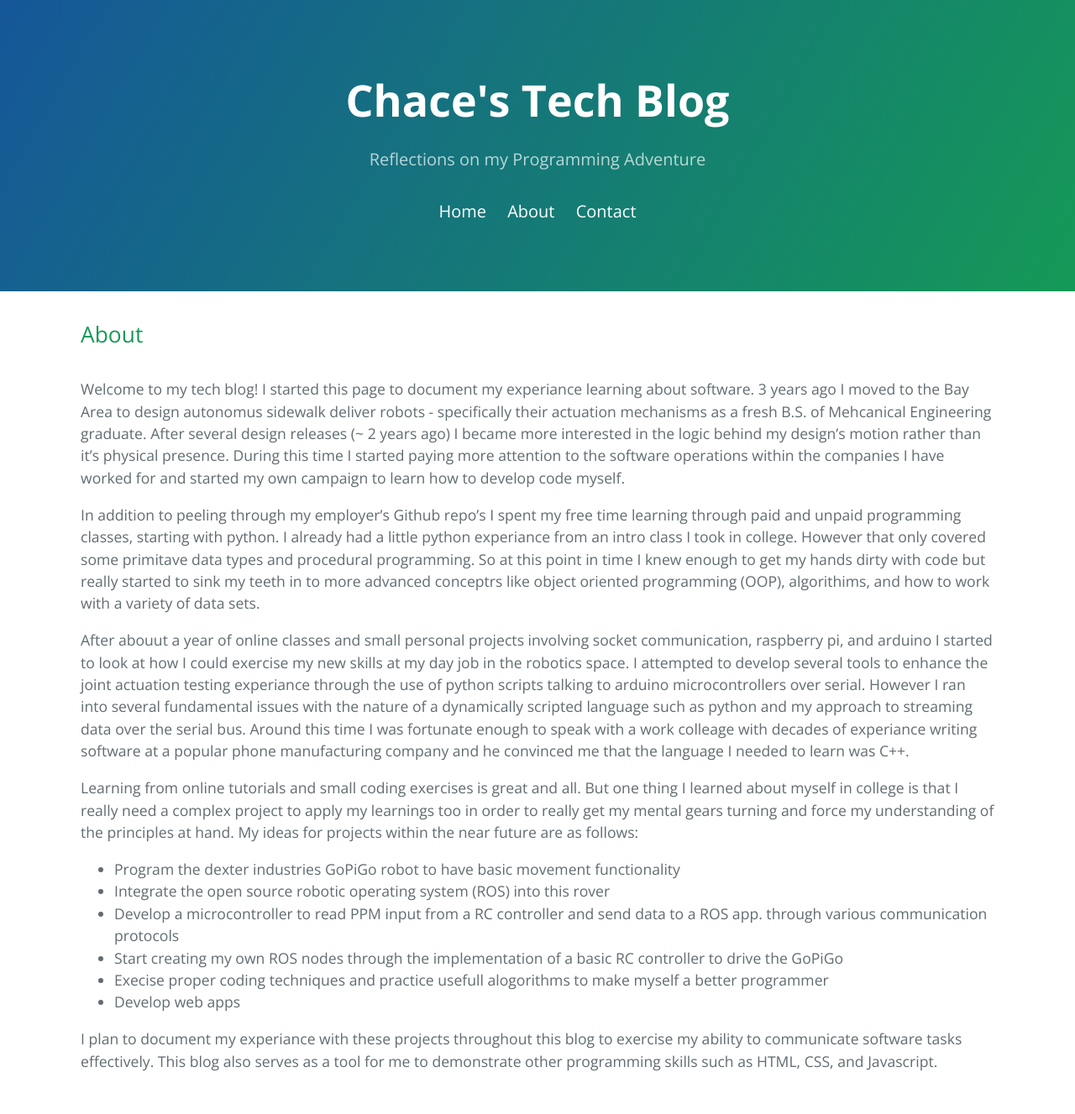
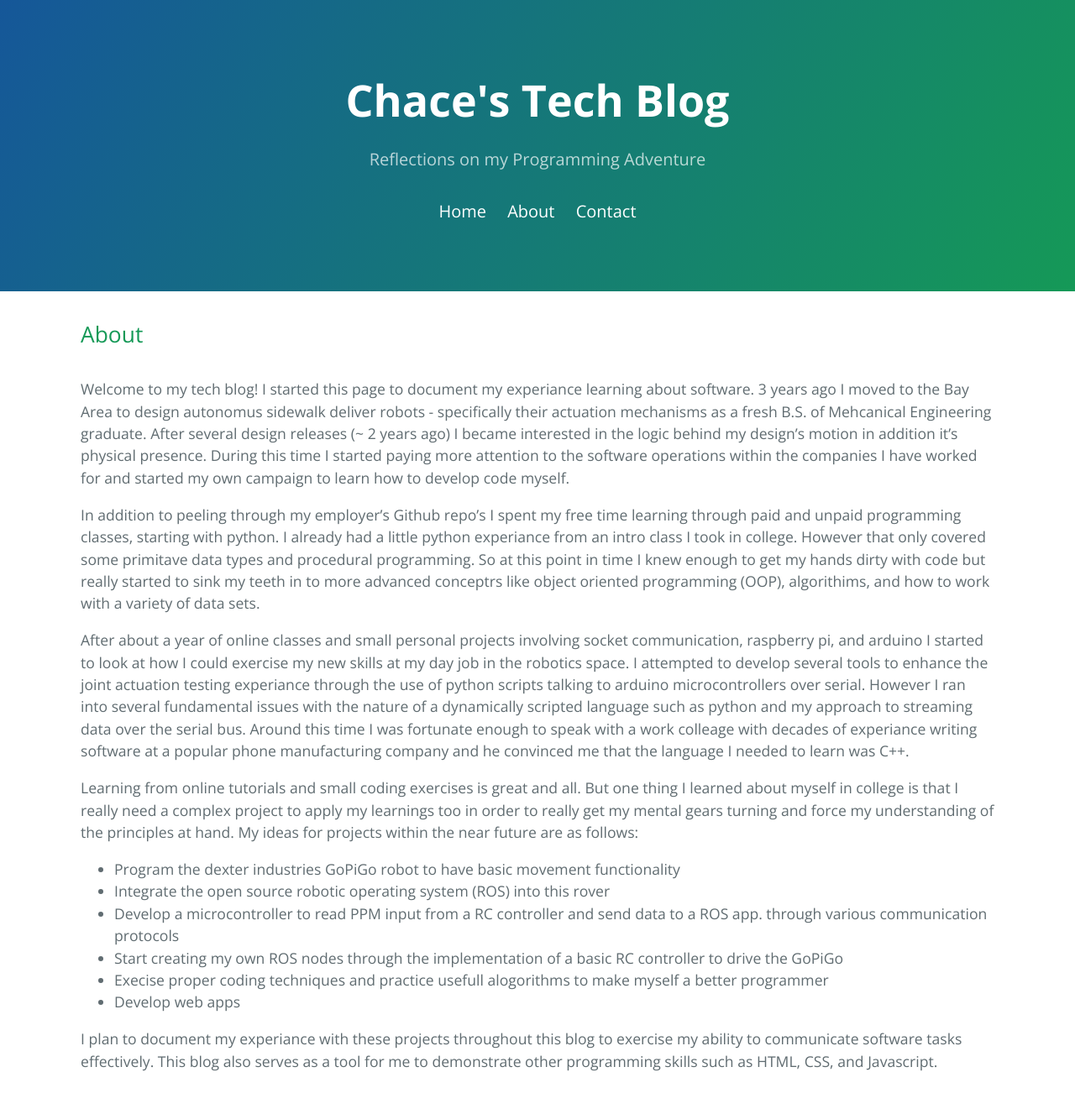
Before and after one commit to chacebot/chacebot.github.io, a Jekyll site: the page built from about.md, in a window 1280 px wide. Shown: the whole page at 84% size. Built offline with Jekyll 4.4.1, drawn with Linux system fonts in a browser that asks for light colours.

Commit message:
updated about

```diff
--- a/about.md
+++ b/about.md
@@ -3,11 +3,11 @@ title: About
 layout: post
 ---
 
-Welcome to my tech blog! I started this page to document my experiance learning about software. 3 years ago I moved to the Bay Area to design autonomus sidewalk deliver robots - specifically their actuation mechanisms as a fresh B.S. of Mehcanical Engineering graduate. After several design releases (~ 2 years ago) I became more interested in the logic behind my design's motion rather than it's physical presence. During this time I started paying more attention to the software operations within the companies I have worked for and started my own campaign to learn how to develop code myself.
+Welcome to my tech blog! I started this page to document my experiance learning about software. 3 years ago I moved to the Bay Area to design autonomus sidewalk deliver robots - specifically their actuation mechanisms as a fresh B.S. of Mehcanical Engineering graduate. After several design releases (~ 2 years ago) I became interested in the logic behind my design's motion in addition it's physical presence. During this time I started paying more attention to the software operations within the companies I have worked for and started my own campaign to learn how to develop code myself.
 
 In addition to peeling through my employer's Github repo's I spent my free time learning through paid and unpaid programming classes, starting with python. I already had a little python experiance from an intro class I took in college. However that only covered some primitave data types and procedural programming. So at this point in time I knew enough to get my hands dirty with code but really started to sink my teeth in to more advanced conceptrs like object oriented programming (OOP), algorithims, and how to work with a variety of data sets.
 
-After abouut a year of online classes and small personal projects involving socket communication, raspberry pi, and arduino I started to look at how I could exercise my new skills at my day job in the robotics space. I attempted to develop several tools to enhance the joint actuation testing experiance through the use of python scripts talking to arduino microcontrollers over serial. However I ran into several fundamental issues with the nature of a dynamically scripted language such as python and my approach to streaming data over the serial bus. Around this time I was fortunate enough to speak with a work colleage with decades of experiance writing software at a popular phone manufacturing company and he convinced me that the language I needed to learn was C++.
+After about a year of online classes and small personal projects involving socket communication, raspberry pi, and arduino I started to look at how I could exercise my new skills at my day job in the robotics space. I attempted to develop several tools to enhance the joint actuation testing experiance through the use of python scripts talking to arduino microcontrollers over serial. However I ran into several fundamental issues with the nature of a dynamically scripted language such as python and my approach to streaming data over the serial bus. Around this time I was fortunate enough to speak with a work colleage with decades of experiance writing software at a popular phone manufacturing company and he convinced me that the language I needed to learn was C++.
 
 Learning from online tutorials and small coding exercises is great and all. But one thing I learned about myself in college is that I really need a complex project to apply my learnings too in order to really get my mental gears turning and force my understanding of the principles at hand. My ideas for projects within the near future are as follows:
 
```
